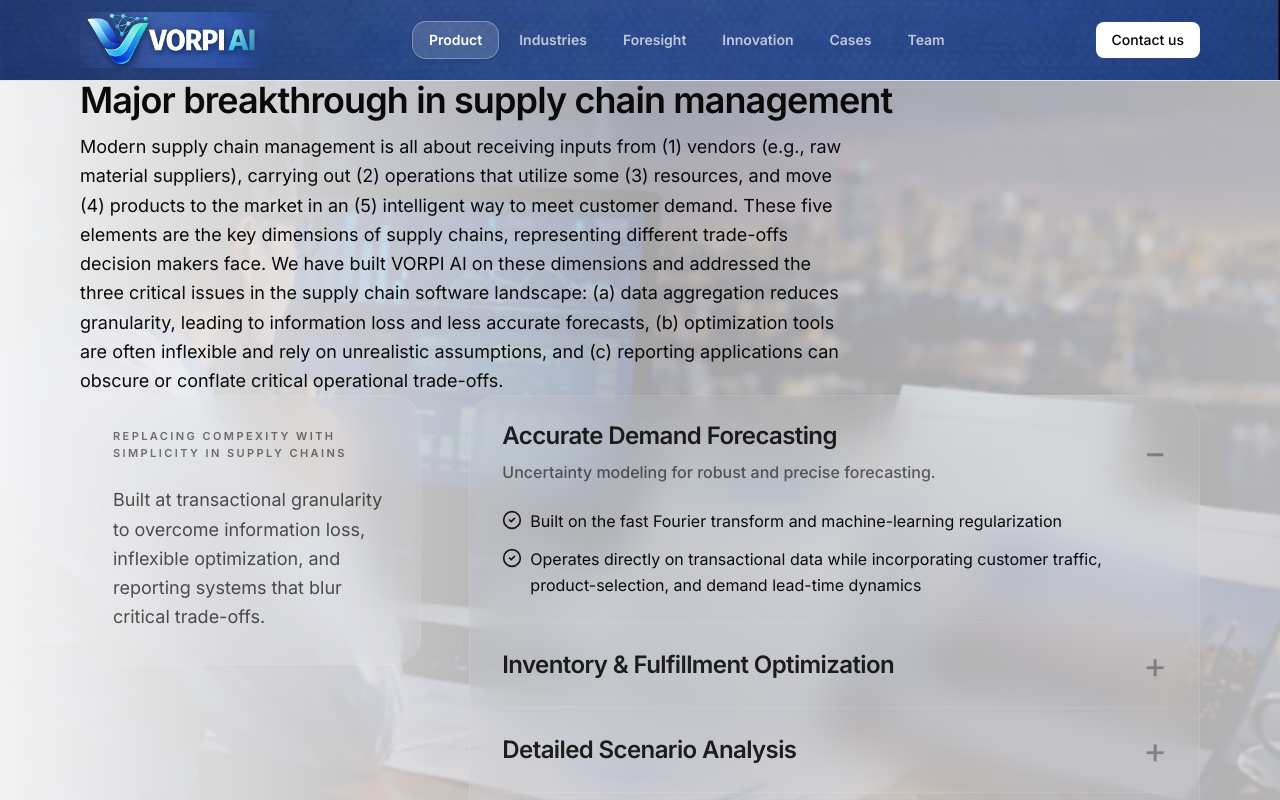
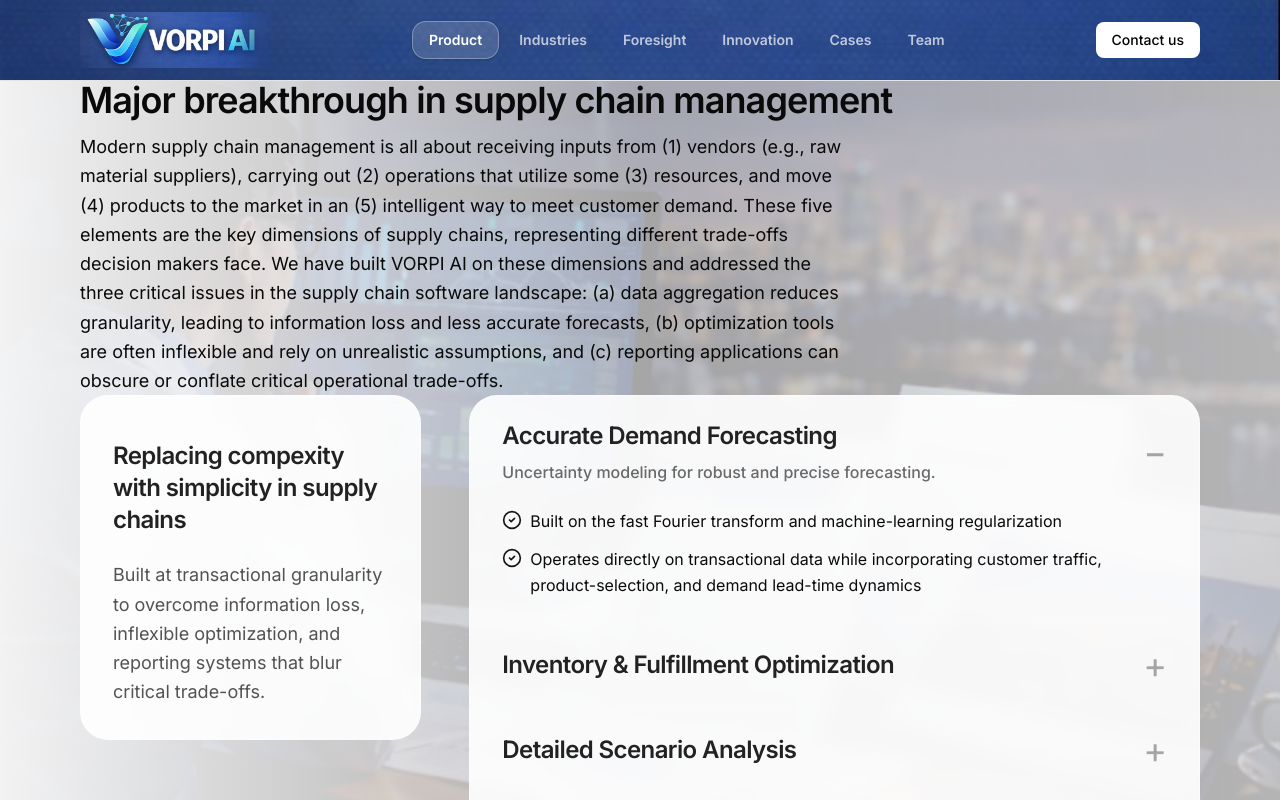
Before and after one commit to ibicer/vorpi-ai, a Next.js app: page / in a window 1280 px wide. Built offline with nearby package versions, Linux system fonts and the light colour scheme.

Commit message:
Another update

```diff
--- a/app/page.tsx
+++ b/app/page.tsx
@@ -300,8 +300,8 @@ function ProductAccordion() {
     <div className="grid gap-8 lg:grid-cols-12 lg:gap-12">
       {/* LEFT PANEL */}
       <div className="lg:col-span-4">
-        <div className="rounded-[28px] border border-white/10 bg-white/5 p-6 md:p-8 backdrop-blur-xl">
-          <div className="text-[11px] uppercase tracking-[0.22em] text-foreground/55 font-semibold">
+        <div className="rounded-[28px] border border-white/40 bg-white/90 p-6 md:p-8 backdrop-blur-sm">
+          <div className="mt-3 text-lg md:text-2xl font-semibold tracking-tight text-foreground/90">
             Replacing compexity with simplicity in supply chains
           </div>
 
@@ -309,13 +309,12 @@ function ProductAccordion() {
             Built at transactional granularity to overcome information loss,
             inflexible optimization, and reporting systems that blur critical trade-offs.
           </p>
-
         </div>
       </div>
 
       {/* RIGHT PANEL */}
       <div className="lg:col-span-8">
-        <div className="rounded-[28px] border border-white/10 bg-white/5 px-5 md:px-8 backdrop-blur-xl">
+        <div className="rounded-[28px] border border-white/40 bg-white/90 px-5 md:px-8 backdrop-blur-sm">
           {items.map((item, idx) => {
             const isOpen = idx === openIndex;
 
@@ -448,6 +447,7 @@ function BootstrapAccordion() {
           </div>
         </div>
       </div>
+
 
       {/* RIGHT PANEL */}
       <div className="lg:col-span-8">
```
